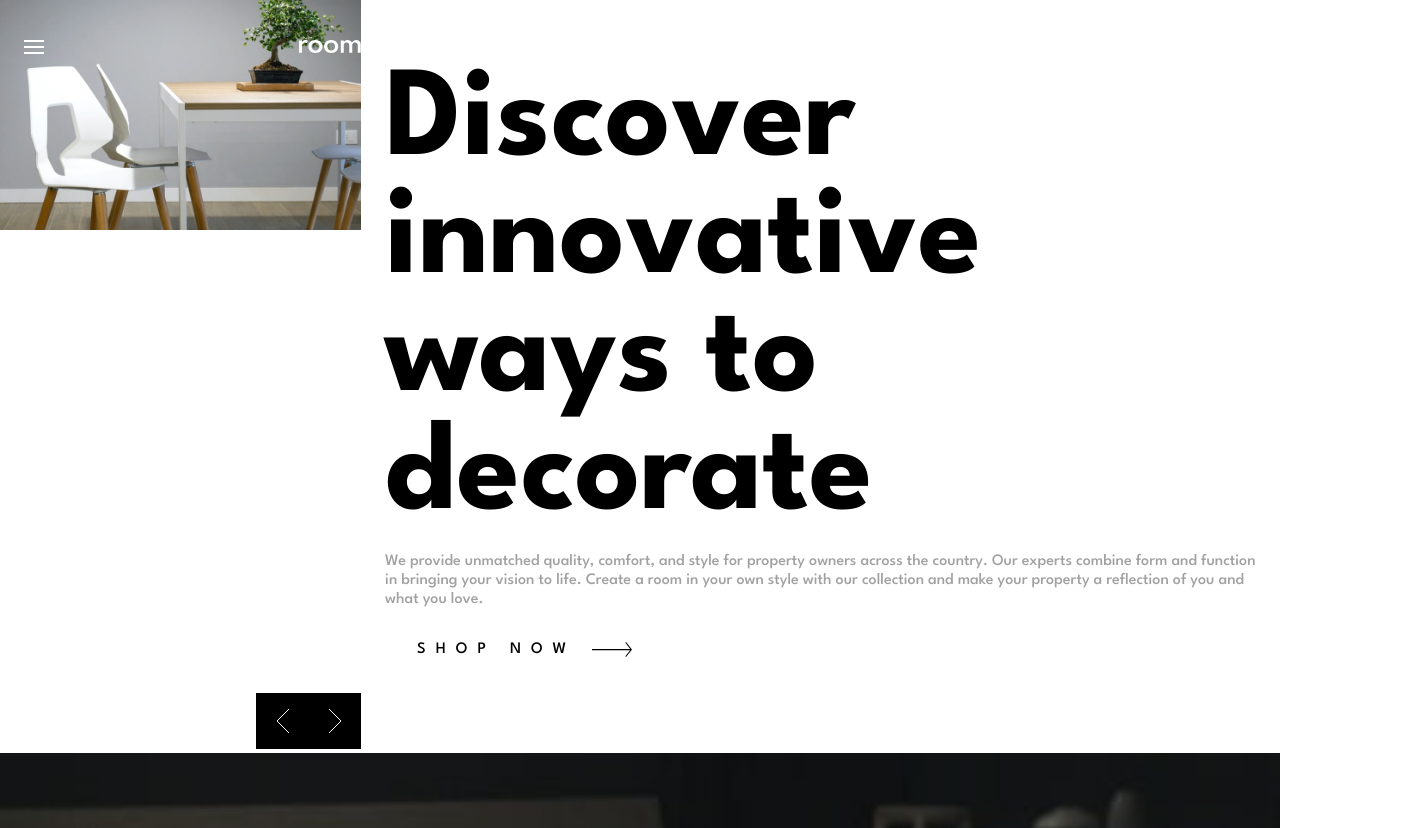
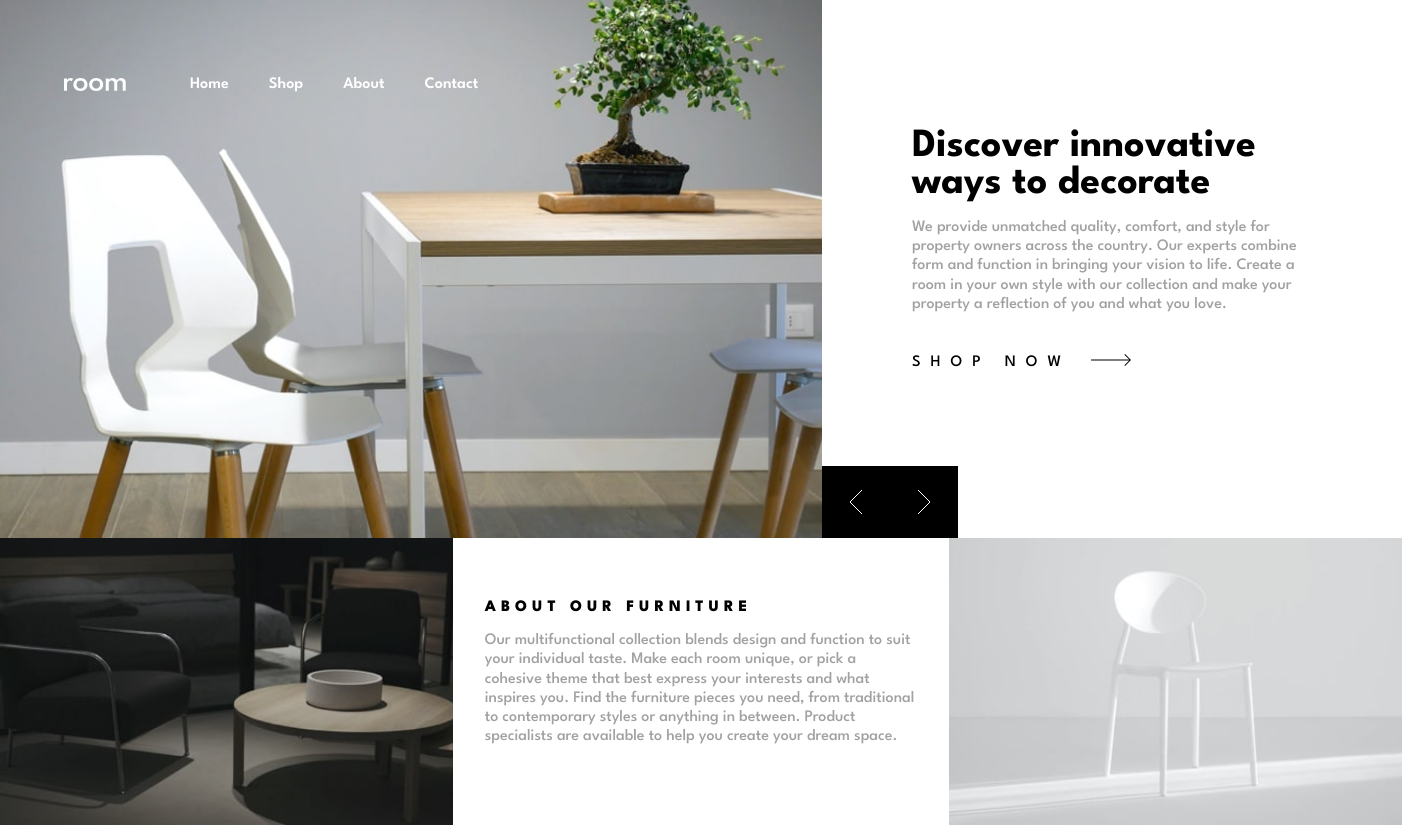
Before and after one commit to hruday-dev/Room-Homepage, a plain HTML site: page index.html in a window 1280 px wide. Shown: the top 828 px of the page, 1402 px wide, since content can reach past the window. Drawn offline with Linux system fonts and the light colour scheme.

Commit message:
Enhance menu functionality and styling for better responsiveness

```diff
--- a/script.js
+++ b/script.js
@@ -52,11 +52,16 @@ arrowLeft.addEventListener("click", (e) => {
 const menu = document.getElementById('menu');
 const menuOpen = document.getElementById('menu-open');
 const menuClose = document.getElementById('menu-close');
+const main = document.querySelector('main');
 
-menu.style.display='none';
+const frame = window.matchMedia("(width <= 769px)");
+if(frame.matches) menu.style.display='none';
 menuOpen.addEventListener('click',(e)=>{
     menu.style.display='flex';
+    document.body.style.overflow='hidden';
+    main.classList.add('dark');
 })
 menuClose.addEventListener('click',(e)=>{
     menu.style.display='none';
+    main.classList.remove('dark');
 })
--- a/style.css
+++ b/style.css
@@ -26,6 +26,8 @@ nav img:last-child{
     background-color: white;
     padding: 2.5rem 2rem;
     display: flex;
+    z-index: 1;
+    box-shadow: 0 0 0 200vmax rgba(0,0,0,0.7);
 }
 ul{
     width: 100%;
@@ -79,7 +81,7 @@ article:first-child{
   opacity: 1;
 }
 article h1{
-    font-size: 10vw;
+    font-size: 2.5rem;
     font-weight: 700;
     margin-bottom: 1rem;
 }
@@ -97,13 +99,13 @@ button{
     font-weight: 500;
     letter-spacing: 10px;
 }
-article div{
+article div:first-child{
     margin: 1.5rem 0 0;
 }
 article div img{
     margin: 0 1rem;
 }
-section:last-child div{
+main > section:last-child div{
     margin: 2rem;
 }
 h2{
@@ -112,12 +114,89 @@ h2{
     text-transform: uppercase;
     letter-spacing: 5px;
 }
+article > div:hover{
+    opacity: 0.5;
+}
+#arrows img:hover{
+    opacity: 0.7;
+}
+@media  screen and (min-width:770px) {
+    #menu-open,#menu-close{
+        display: none;
+    }
+    #menu{
+        position: relative;
+        display: flex;
+        box-shadow: none;
+        z-index: 1;
+        background-color: transparent;
+    }
+    nav{
+        width: 60%;
+        display: flex;
+        flex-direction: row-reverse;
+        align-items: center;
+        padding: 2rem 4rem;
+    }
+    ul{
+        margin-left: 2rem;
+        justify-content: flex-start;
+        align-items: center;
+        gap: 2.5rem;
+        color: white;
+    }
+    li{
+        display: flex;
+        flex-direction: column;
+        align-items: center;
+        gap: 0.5rem;
+        position: relative;
+        top: 5px;
+    }
+    li:after{
+        content: " ";
+        border: 1.5px solid white;
+        width: 50%;
+        opacity: 0;
+    }
+    li:hover::after{
+        opacity: 1;
+    }
 
-@media  screen and (min-width:770px) {
-    nav{
-        width: 50vw;
+    #main-img img{
+        width: 75vw;
     }
-    main div{
+    #arrows{
+        bottom: 0;
+        right: -8.5rem;
+    }
+    #arrows img{
+        padding: 1.5rem 1.7rem;
+    }
+    main div:first-child,div section:first-child{
         display: flex;
     }
+    article{
+        padding: 10vw 7vw;
+    }
+    article > div{
+        margin: 2.5rem 0;
+    }
+    main > section{
+        display: flex;
+    }
+    main > section div{
+        width: 125vw;
+        align-content: center;
+    }
+
 }
+@media screen and (min-width:1184px) {
+    #main-img img{
+        width: 64.25vw;
+    }
+     main > section div{
+        width: 104.5vw;
+        align-content: center;
+    }
+}
```
